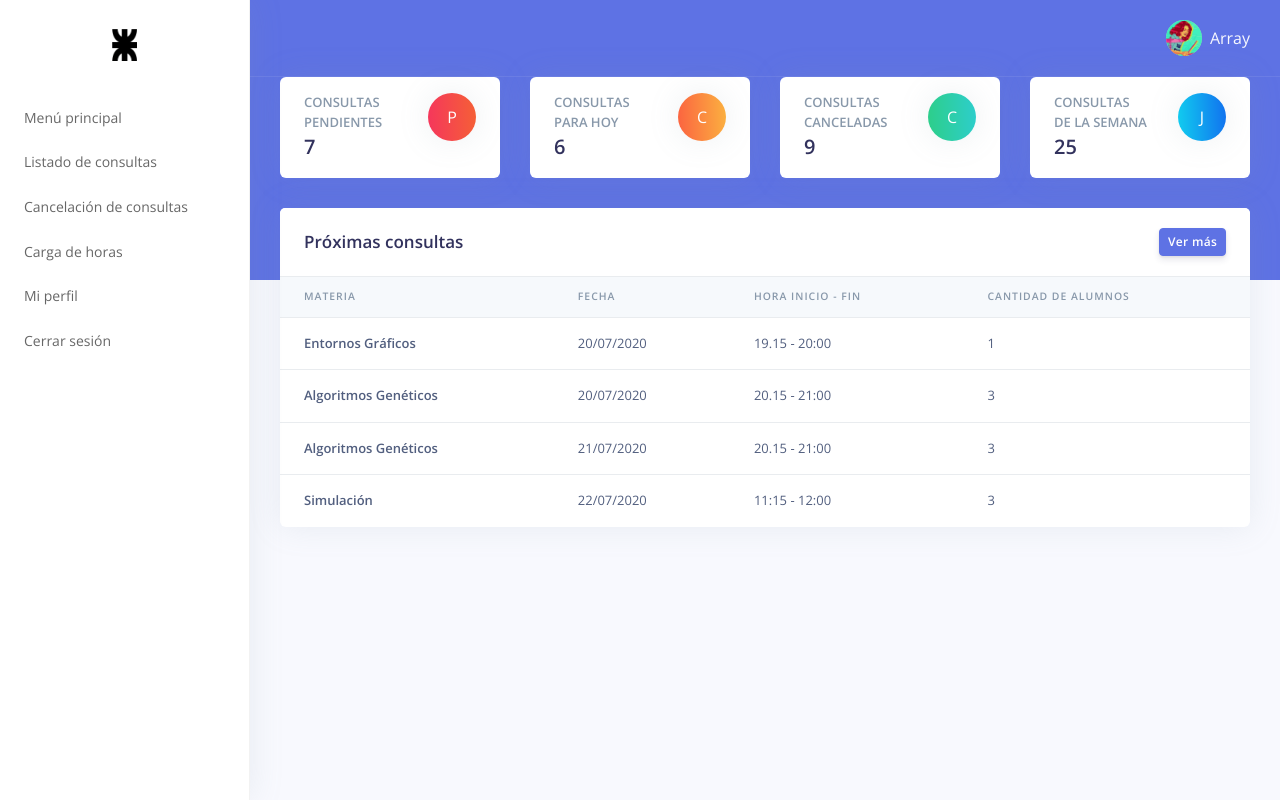
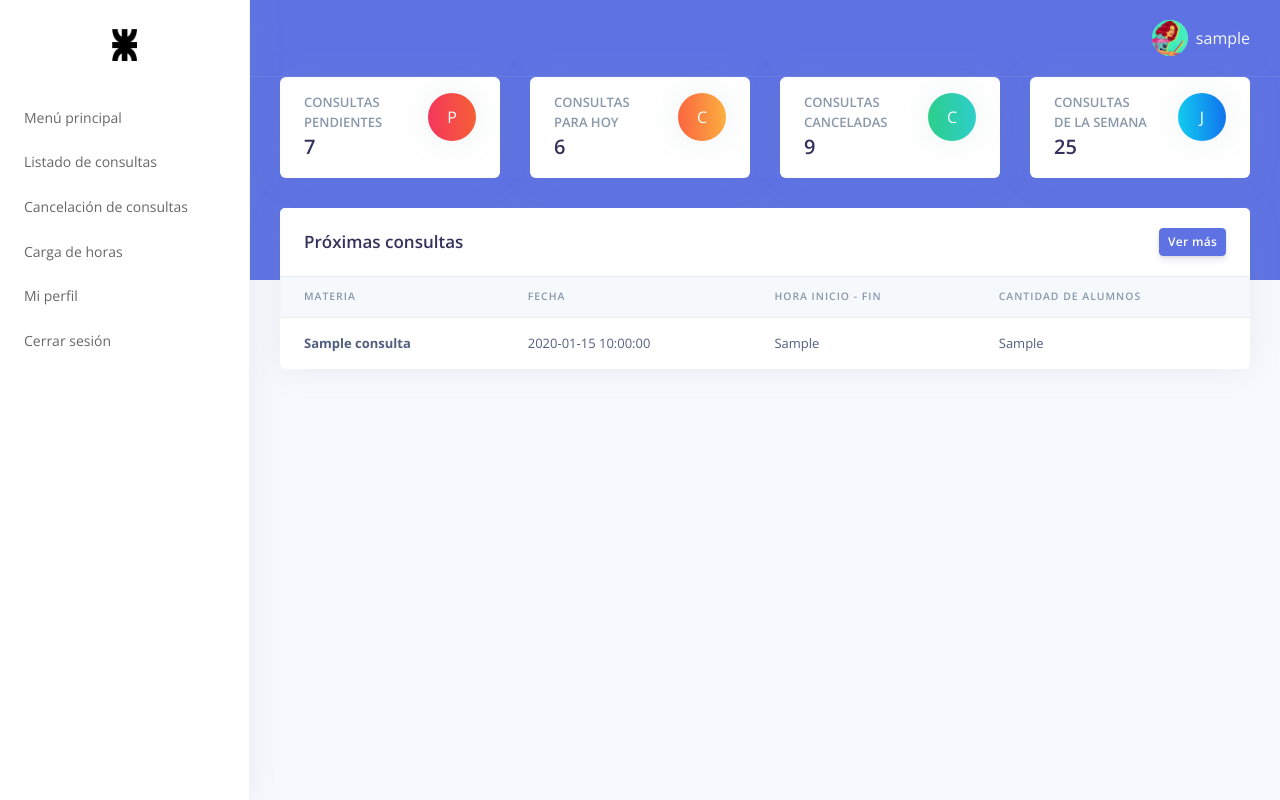
Before and after one commit to leiavila/gestion_consultas_php, a PHP site: page /vistas/dashboard.php in a window 1280 px wide. Run offline with PHP 8.4, Linux system fonts and the light colour scheme; the visitor is signed in with stand-in values (Sample User, id 1); tables that the repository leaves empty or names only in its code hold one stand-in row (values such as "Sample post").

Commit message:
Cambios en modo de hacer consultas. Dashboard

```diff
--- a/bd/conexion.php
+++ b/bd/conexion.php
@@ -1,11 +1,12 @@
 <?php
  class Conexion{
      public static function Conectar(){
-         define('servidor','127.0.0.1:3306');
+         define('servidor','gestionconsultasutn.ddns.net');
          define('nombre_bd','gestion_consultas');
-         define('usuario','root');
-         define('password','11235813');
-         $opciones = array(PDO::MYSQL_ATTR_INIT_COMMAND => 'SET NAMES utf8');
+         define('usuario','userdb');
+         define('password','userdbpass');
+
+         $opciones = array(PDO::MYSQL_ATTR_INIT_COMMAND => 'SET NAMES utf8', PDO::ATTR_PERSISTENT => true);
 
          try{
             $conexion = new PDO("mysql:host=".servidor.";dbname=".nombre_bd, usuario, password, $opciones);
--- a/codigo.js
+++ b/codigo.js
@@ -2,7 +2,6 @@ $('#formLogin').submit(function(e){
     e.preventDefault();
     var usuario = $.trim($("#usuario").val());
     var password =$.trim($("#password").val());
-
     if(usuario.length == "" || password == ""){
        Swal.fire({
            type:'warning',
@@ -16,8 +15,7 @@ $('#formLogin').submit(function(e){
             datatype: "json",
             data: {usuario:usuario, password:password},
             success:function(data){
-                debugger;
-                if(data.includes('null')){
+                if(data.includes('false')){
                     Swal.fire({
                         type:'error',
                         title:'Usuario y/o password incorrecta',
--- a/upload-excel/uploadexc.php
+++ b/upload-excel/uploadexc.php
@@ -56,7 +56,7 @@ echo '<table>';
     <meta charset="utf-8">
     <meta name="viewport" content="width=device-width, initial-scale=1, shrink-to-fit=no">
     <title>Gestor de consultas UTN</title>
-    <link rel="stylesheet" href="\gestion_consultas_php\estilos.css" type="text/css">
+    <link rel="stylesheet" href="..\estilos.css" type="text/css">
 </head>
 
 <body>
--- a/vistas/componentes/navbar.php
+++ b/vistas/componentes/navbar.php
@@ -1,7 +1,7 @@
 <?php
 session_start();
 
-if($_SESSION["s_usuario"] === null){
+if( $_SESSION["s_usuario"] === null){
     header("Location: ../index.php");
 }
 
@@ -13,7 +13,7 @@ if($_SESSION["s_usuario"] === null){
   <meta charset="utf-8">
   <meta name="viewport" content="width=device-width, initial-scale=1, shrink-to-fit=no">
   <title>Gestor de consultas UTN</title>
-  <link rel="stylesheet" href="\gestion_consultas_php\estilos.css" type="text/css">
+  <link rel="stylesheet" href="..\..\estilos.css" type="text/css">
 </head>
 
 <nav class="navbar navbar-top navbar-expand navbar-dark bg-primary border-bottom">
@@ -41,7 +41,7 @@ if($_SESSION["s_usuario"] === null){
               <a class="nav-link pr-0" href="#" role="button" data-toggle="dropdown" aria-haspopup="true" aria-expanded="false">
                 <div class="media align-items-center">
                   <span class="avatar avatar-sm rounded-circle">
-                    <img alt="imagen_usuario" src="\gestion_consultas_php\img\img_logo.jpg">
+                    <img alt="imagen_usuario" src="..\..\img\img_logo.jpg">
                   </span>
                   <div> &nbsp;
                     <span><?php echo $_SESSION["s_usuario"];?></span>
--- a/vistas/componentes/sidebar.php
+++ b/vistas/componentes/sidebar.php
@@ -3,7 +3,7 @@
 <meta charset="utf-8">
   <meta name="viewport" content="width=device-width, initial-scale=1, shrink-to-fit=no">
   <title>Gestor de consultas UTN</title>
-  <link rel="stylesheet" href="\gestion_consultas_php\estilos.css" type="text/css">
+  <link rel="stylesheet" href="..\..\estilos.css" type="text/css">
 </head>
 
 <body>
@@ -13,7 +13,7 @@
       <!-- Brand -->
       <div class="sidenav-header  align-items-center">
         <a class="navbar-brand" href="javascript:void(0)">
-          <img src="\gestion_consultas_php\img\LOGO.png" class="navbar-brand-img" alt="...">
+          <img src="..\..\img\LOGO.png" class="navbar-brand-img" alt="...">
         </a>
       </div>
       <div class="navbar-inner">
@@ -22,13 +22,13 @@
           <!-- ver como pasar parametro para que se ponga la clase ACTIVE -->
           <ul class="navbar-nav">
             <li class="nav-item">
-              <a class="nav-link" href="/gestion_consultas_php/vistas/dashboard.php">
+              <a class="nav-link" href="../vistas/dashboard.php">
                 <span class="nav-link-text">Menú principal</span>
               </a>
             </li>
 
             <li class="nav-item">
-              <a class="nav-link" href="/gestion_consultas_php/vistas/listado_consultas.php">
+              <a class="nav-link" href="../vistas/listado_consultas.php">
                 <span class="nav-link-text">Listado de consultas</span>
               </a>
             </li>
@@ -40,13 +40,13 @@
             </li>
 
             <li class="nav-item">
-              <a class="nav-link" href="/gestion_consultas_php/upload-excel/uploadexc.php">
+              <a class="nav-link" href="../upload-excel/uploadexc.php">
                 <span class="nav-link-text">Carga de horas</span>
               </a>
             </li>
 
             <li class="nav-item">
-              <a class="nav-link" href="mi_cuenta.php">
+              <a class="nav-link" href="../vistas/mi_cuenta.php">
                 <span class="nav-link-text">Mi perfil</span>
               </a>
             </li>
--- a/vistas/dashboard.php
+++ b/vistas/dashboard.php
@@ -1,5 +1,3 @@
-
-
 <!DOCTYPE html>
 <html>
 
@@ -9,13 +7,13 @@
   <title>Gestor de consultas UTN</title>
   <!-- Fonts -->
   <link rel="stylesheet" href="https://fonts.googleapis.com/css?family=Open+Sans:300,400,600,700">
-  <link rel="stylesheet" href="\gestion_consultas_php\estilos.css" type="text/css">
+  <link rel="stylesheet" href="..\estilos.css" type="text/css">
 
 
 
   <!-- Argon CSS -->
   <!-- TODO ver esto si lo podemos sacar -->
-  <link rel="stylesheet" href="../assets/css/argon.css?v=1.2.0" type="text/css">
+  <link rel="stylesheet" href="..\assets\css\argon.css?v=1.2.0" type="text/css">
 
 </head>
 
@@ -25,6 +23,7 @@
 
   <!-- Sidenav -->
   <?php include("componentes/sidebar.php") ?>
+  <?php include("../bd/conexion.php") ?>
 
 
   <!-- Main content -->
@@ -152,61 +151,24 @@
                   </tr>
                 </thead>
                 <tbody>
-                  <tr>
-                    <th scope="row">
-                      Entornos Gráficos
-                    </th>
-                    <td>
-                      20/07/2020
-                    </td>
-                    <td>
-                      19.15 - 20:00
-                    </td>
-                    <td>1</td>
-                  </tr>
+                  <?php
+                  $objeto = new Conexion();
+                  $conexion = $objeto->Conectar();
+                  $resultado = $conexion->prepare('SELECT * FROM proximas_consultas;');
+                  $resultado->execute();
+                  $data = $resultado->fetchAll(PDO::FETCH_ASSOC);
 
-                  <tr>
-                    <th scope="row">
-                      Algoritmos Genéticos
-                    </th>
-                    <td>
-                      20/07/2020
-                    </td>
-                    <td>
-                      20.15 - 21:00
-                    </td>
-                    <td>3</td>
-                  </tr>
-
-                  <tr>
-                    <th scope="row">
-                      Algoritmos Genéticos
-                    </th>
-                    <td>
-                      21/07/2020
-                    </td>
-                    <td>
-                      20.15 - 21:00
-                    </td>
-                    <td>3</td>
-                  </tr>
-
-
-
-                  <tr>
-                    <th scope="row">
-                      Simulación
-                    </th>
-                    <td>
-                      22/07/2020
-                    </td>
-                    <td>
-                      11:15 - 12:00
-                    </td>
-                    <td>
-                      3
-                    </td>
-                  </tr>
+                  if ($resultado->rowCount() > 0) {
+                    foreach($data as $fila) {
+                      echo '<td><b>' . $fila["nombre_materia"] . '</b></td>';
+                      echo '<td>' . $fila["fecha"] . '</td>';
+                      echo '<td>' . $fila["hora_ini_fin"] . '</td>';
+                      echo '<td>' . $fila["cantidad_alumnos"] . '</td>';
+                    }
+                  } else {
+                    echo '<th colspan=4>No hay próximas consultas</th>';
+                  }
+                  ?>
                 </tbody>
               </table>
             </div>
```
Also changed, not shown: bd/login.php (+12 -11 lines).
